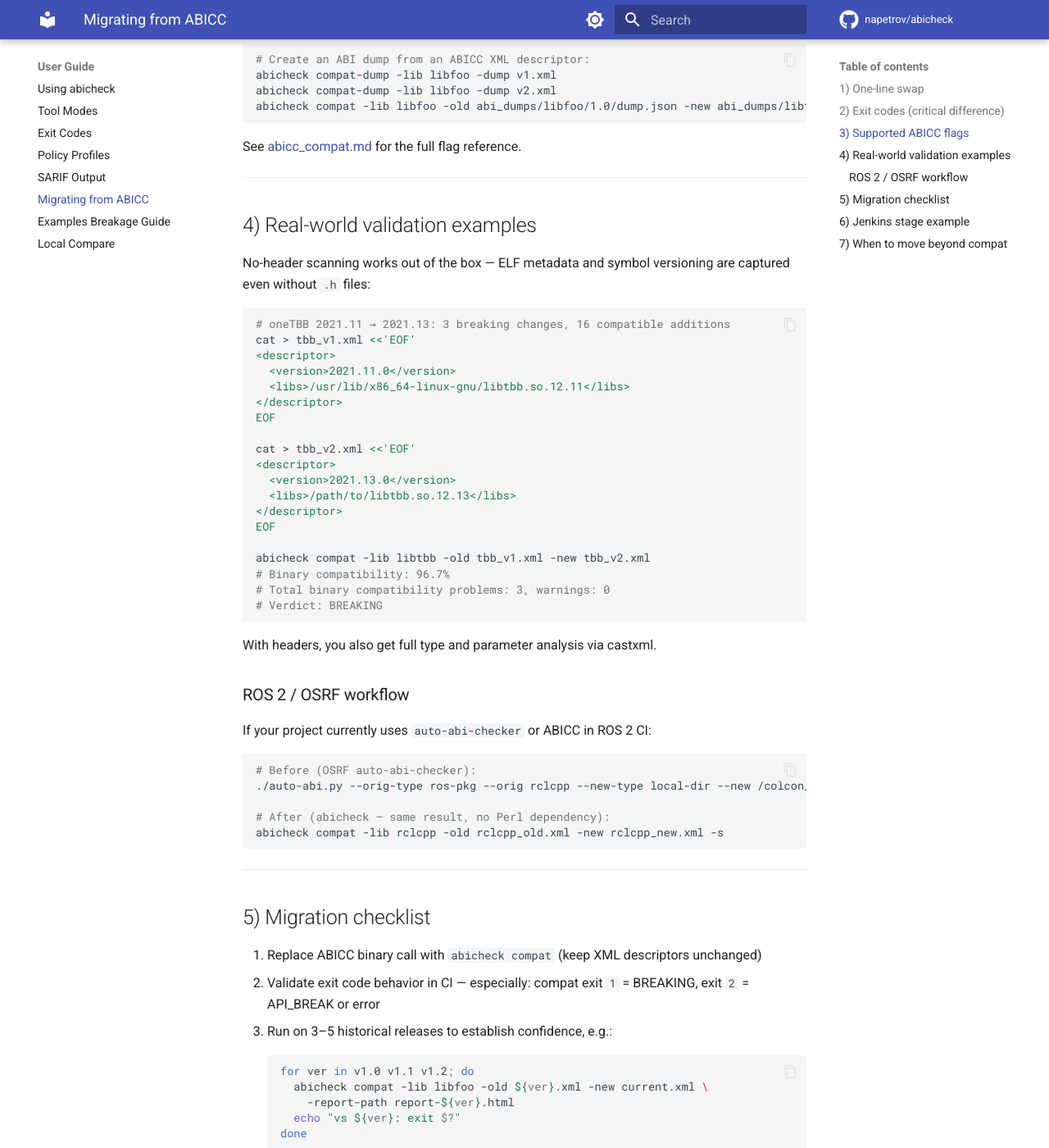
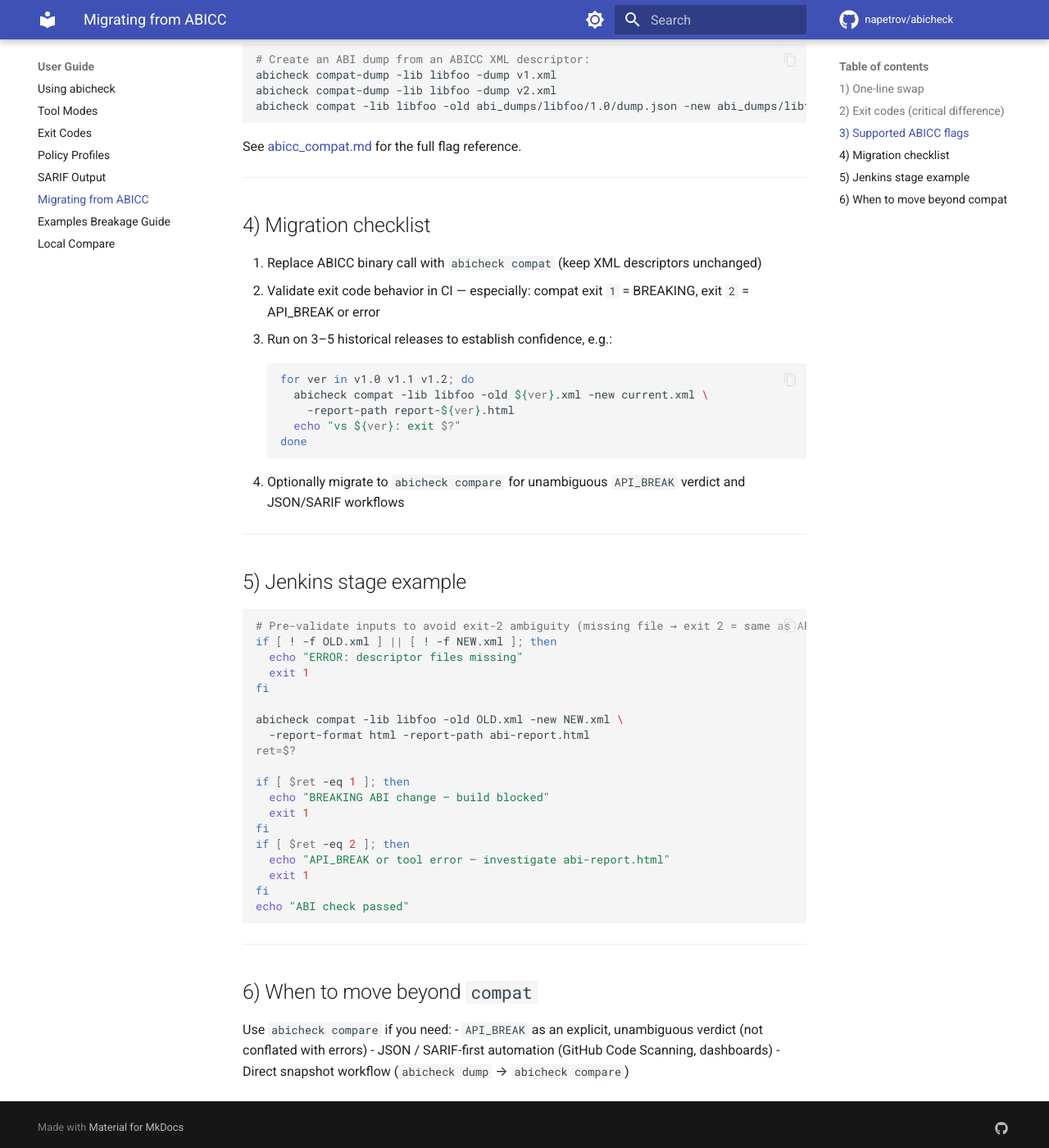
Before and after one commit to napetrov/abicheck, an MkDocs documentation site: the page built from docs/migration/from_abicc.md, in a window 1280 px wide and 1400 px high, scrolled down 2759 px. Shown: the whole window at 82% size. Built offline with MkDocs 1.6.1 and Material for MkDocs 9.7.7, drawn with Linux system fonts in a browser that asks for light colours; comment, search, counter and statistics services are not loaded; some of the changed text lies outside the part shown.

Commit message:
docs: remove real-world TBB example section from migration guide
Section 4 (Real-world validation examples) contained incorrect TBB
classification results and hardcoded /usr/lib paths. Removed entirely.
Renumbered remaining sections 5→5, 6→5, 7→6.

````diff
--- a/docs/migration/from_abicc.md
+++ b/docs/migration/from_abicc.md
@@ -96,50 +96,7 @@ See [abicc_compat.md](../abicc_compat.md) for the full flag reference.
 
 ---
 
-## 4) Real-world validation examples
-
-No-header scanning works out of the box — ELF metadata and symbol versioning
-are captured even without `.h` files:
-
-```bash
-# oneTBB 2021.11 → 2021.13: 3 breaking changes, 16 compatible additions
-cat > tbb_v1.xml <<'EOF'
-<descriptor>
-  <version>2021.11.0</version>
-  <libs>/usr/lib/x86_64-linux-gnu/libtbb.so.12.11</libs>
-</descriptor>
-EOF
-
-cat > tbb_v2.xml <<'EOF'
-<descriptor>
-  <version>2021.13.0</version>
-  <libs>/path/to/libtbb.so.12.13</libs>
-</descriptor>
-EOF
-
-abicheck compat -lib libtbb -old tbb_v1.xml -new tbb_v2.xml
-# Binary compatibility: 96.7%
-# Total binary compatibility problems: 3, warnings: 0
-# Verdict: BREAKING
-```
-
-With headers, you also get full type and parameter analysis via castxml.
-
-### ROS 2 / OSRF workflow
-
-If your project currently uses `auto-abi-checker` or ABICC in ROS 2 CI:
-
-```bash
-# Before (OSRF auto-abi-checker):
-./auto-abi.py --orig-type ros-pkg --orig rclcpp --new-type local-dir --new /colcon_ws/install
-
-# After (abicheck — same result, no Perl dependency):
-abicheck compat -lib rclcpp -old rclcpp_old.xml -new rclcpp_new.xml -s
-```
-
----
-
-## 5) Migration checklist
+## 4) Migration checklist
 
 1. Replace ABICC binary call with `abicheck compat` (keep XML descriptors unchanged)
 2. Validate exit code behavior in CI — especially: compat exit `1` = BREAKING, exit `2` = API_BREAK or error
@@ -181,7 +138,7 @@ echo "ABI check passed"
 
 ---
 
-## 7) When to move beyond `compat`
+## 6) When to move beyond `compat`
 
 Use `abicheck compare` if you need:
 - `API_BREAK` as an explicit, unambiguous verdict (not conflated with errors)
````
Also changed, not shown: other parts of docs/migration/from_abicc.md (+1 -1 lines).
